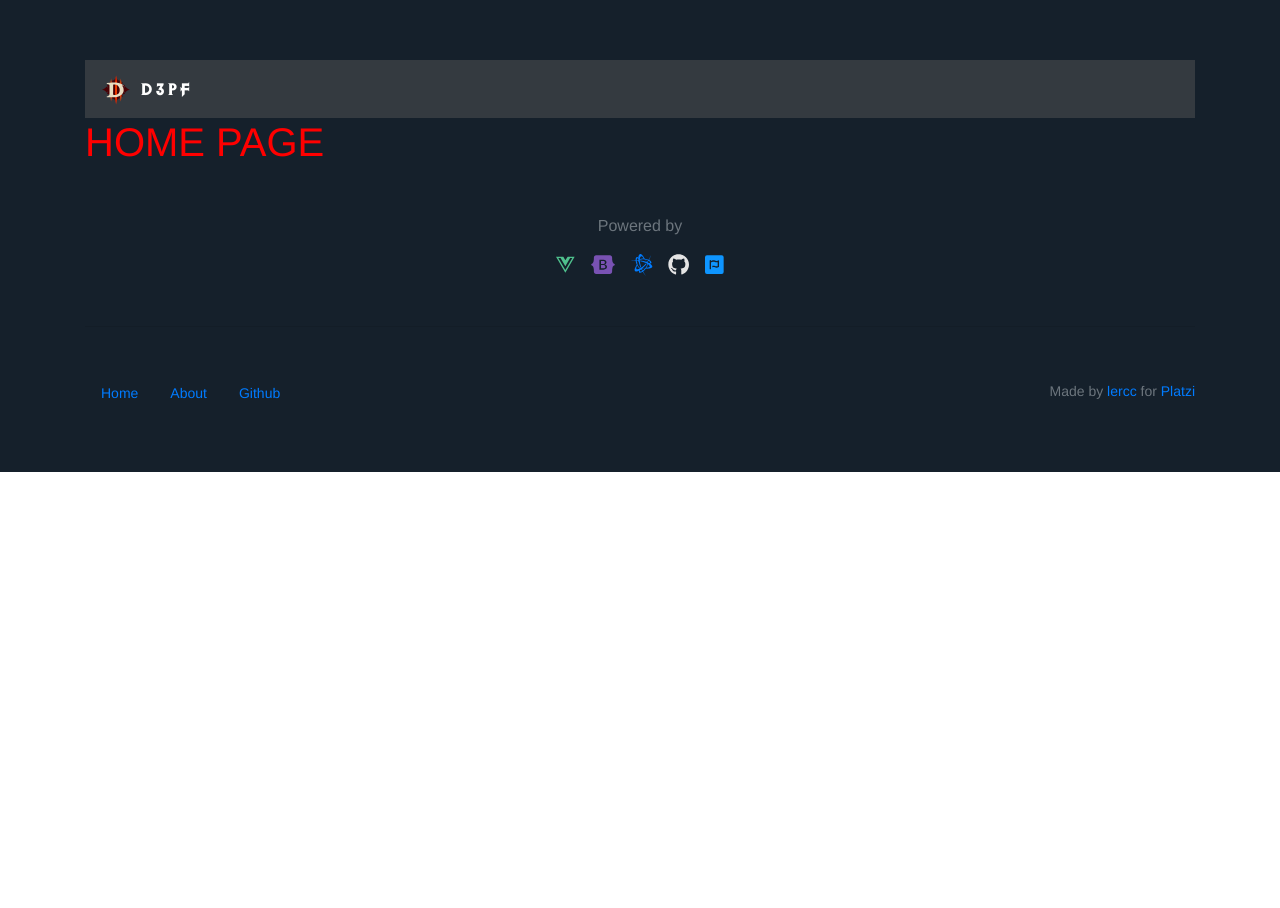
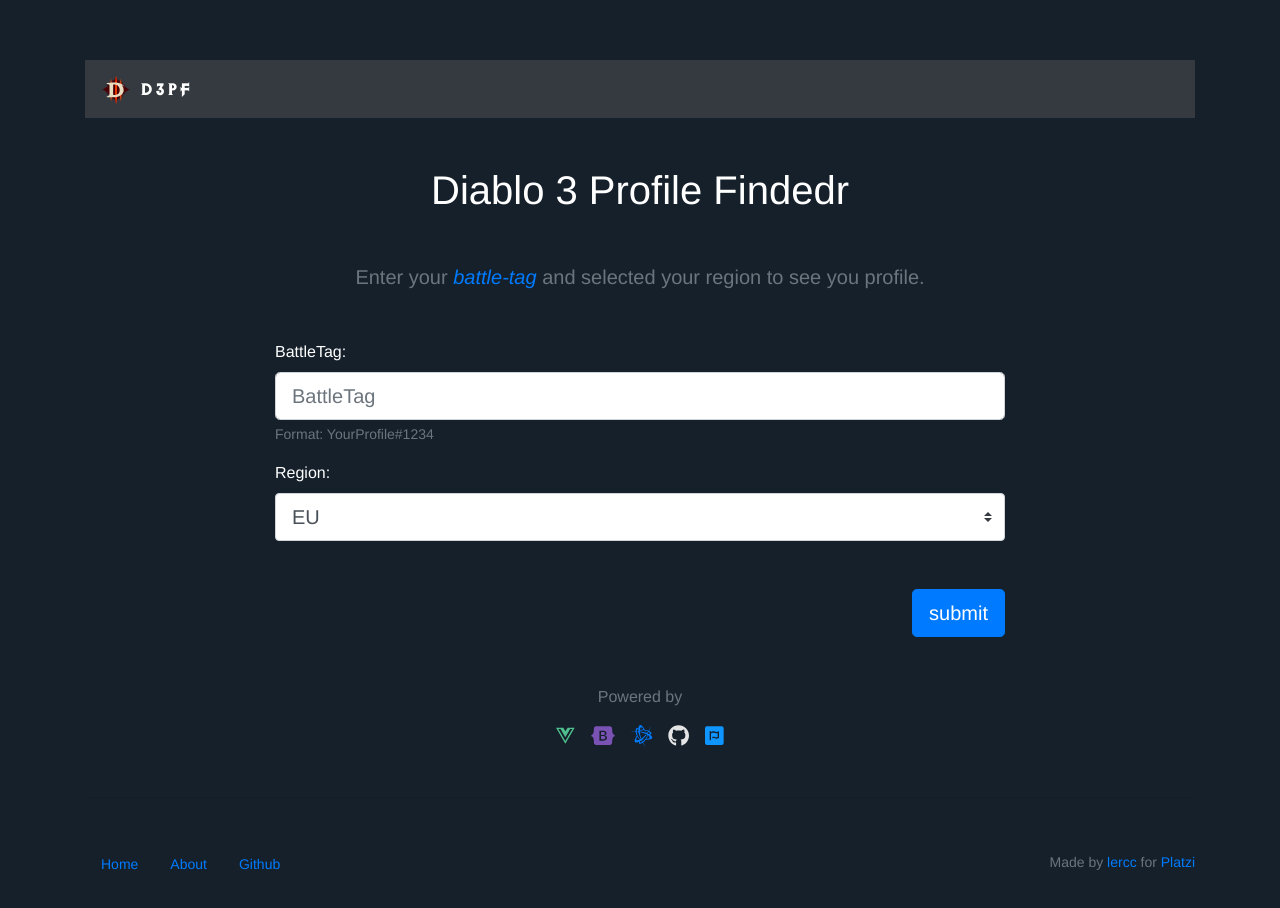
Before and after one commit to Lercc/diablo-3-vue-platzi, a Vue app: page /#/ in a window 1280 px wide. Shown: the top 908 px of the page. Before the commit the page ends 800 px from the top, so only its background shows below. Built offline with nearby package versions, Linux system fonts and the light colour scheme; no server answers.

Commit message:
Home Page

```diff
--- a/src/main.js
+++ b/src/main.js
@@ -24,7 +24,6 @@
   store,
   methods: {
     init() {
-      console.log('test 🙍‍♂️');
       store.dispatch('oauth/getToken', null, { root: true })
     }
   },
--- /dev/null
+++ b/src/utils/regions.js
@@ -0,0 +1,13 @@
+const regions = ['us', 'eu', 'kr', 'tw']
+
+const locales = {
+  us: 'en_US',
+  eu: 'en_GB',
+  kr: 'ko_KR',
+  tw: 'zh_TW'
+}
+
+export {
+  regions,
+  locales
+}
--- /dev/null
+++ b/src/views/Home/HomeForm.vue
@@ -0,0 +1,86 @@
+<template>
+  <div class="search-form my-5">
+    <div class="row">
+      <div class="col-12 col-md-8 offset-md-2">
+        <!-- Formulario -->
+        <b-form @submit.prevent="onSubmit">
+          <!-- Grupo 1 (input texto) -->
+          <b-form-group
+            id="input-group-1"
+            label="BattleTag:"
+            label-for="input-text"
+            description="Format: YourProfile#1234"
+          >
+            <b-form-input
+              id="input-text"
+              v-model="form.battleTag"
+              type="text"
+              size="lg"
+              required
+              placeholder="BattleTag"
+            >
+            </b-form-input>
+          </b-form-group>
+
+          <!-- Grupo 2 (selector de region) -->
+          <b-form-group
+            id="input-group-2"
+            label="Region:"
+            label-for="input-region"
+          >
+            <b-form-select
+              id="input-region"
+              v-model="form.region"
+              size="lg"
+              :options="regions"
+              required
+            >
+            </b-form-select>
+          </b-form-group>
+
+          <!-- boton de envio -->
+          <div class="d-flex justify-content-end mt-5">
+            <b-button type="submit" variant="primary" size="lg">
+              submit
+            </b-button>
+          </div>
+        </b-form>
+      </div>
+    </div>
+  </div>
+</template>
+
+<script>
+import { regions } from '@/utils/regions'
+
+export default {
+  name: 'HomeForm',
+  data() {
+    return {
+      form: {
+        battleTag: '',
+        region: 'eu'
+      }
+    }
+  },
+
+  computed: {
+    regions() {
+      return regions.map(el => ({ value: el, text: el.toUpperCase() }))
+    }
+  },
+
+  methods: {
+    onSubmit() {
+      const { region, battleTag } = this.form
+      this.$router.push({
+        name: 'Profile',
+        params: {
+          region,
+          batlleTag: battleTag.replace('#','-')
+        }
+      })
+    }
+  }
+}
+</script>
--- /dev/null
+++ b/src/views/Home/HomeTitle.vue
@@ -0,0 +1,17 @@
+<template>
+  <div class="home-title text-center">
+    <h1 class="my-5 font-diablo">Diablo 3 Profile Findedr</h1>
+    <p class="lead text-muted">Enter your
+      <em>
+        <a href="https://eu.battle.net/support/es/article/75767" target="_blank" title="Format:YourProfile#1234">battle-tag</a>
+      </em>
+      and selected your region to see you profile.
+    </p>
+  </div>
+</template>
+
+<script>
+export default {
+  name: 'HomeTitle'
+}
+</script>aa
--- a/src/views/Home/index.vue
+++ b/src/views/Home/index.vue
@@ -1,18 +1,16 @@
 <template>
   <div class="home">
-    <h1>HOME PAGE</h1>
+    <home-title />
+    <home-form />
   </div>
 </template>
 
 <script>
+import HomeForm from './HomeForm.vue'
+import HomeTitle from './HomeTitle.vue'
 
 export default {
-  name: 'Home'
+  name: 'Home',
+  components: { HomeTitle, HomeForm }
 }
 </script>
-
-<style lang="scss" scoped>
-h1 {
-  color: $red;
-}
-</style>
```
